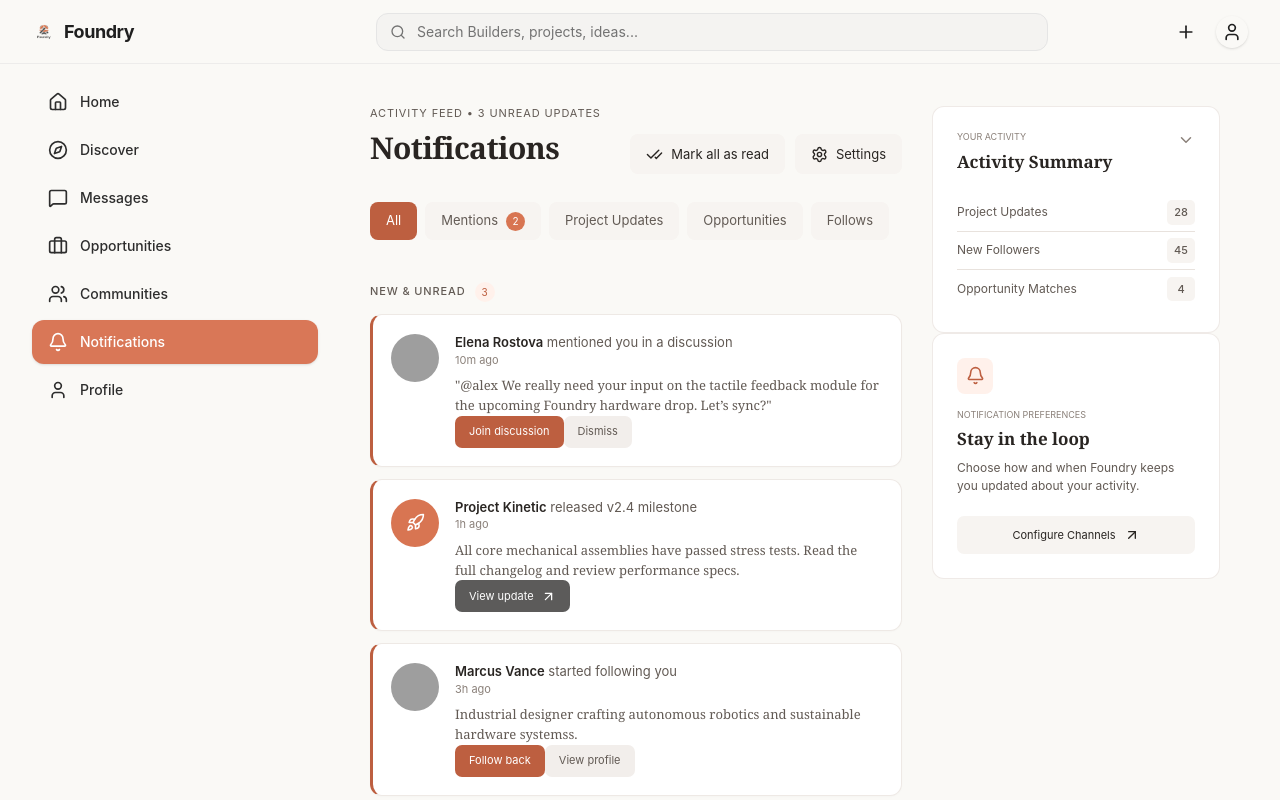
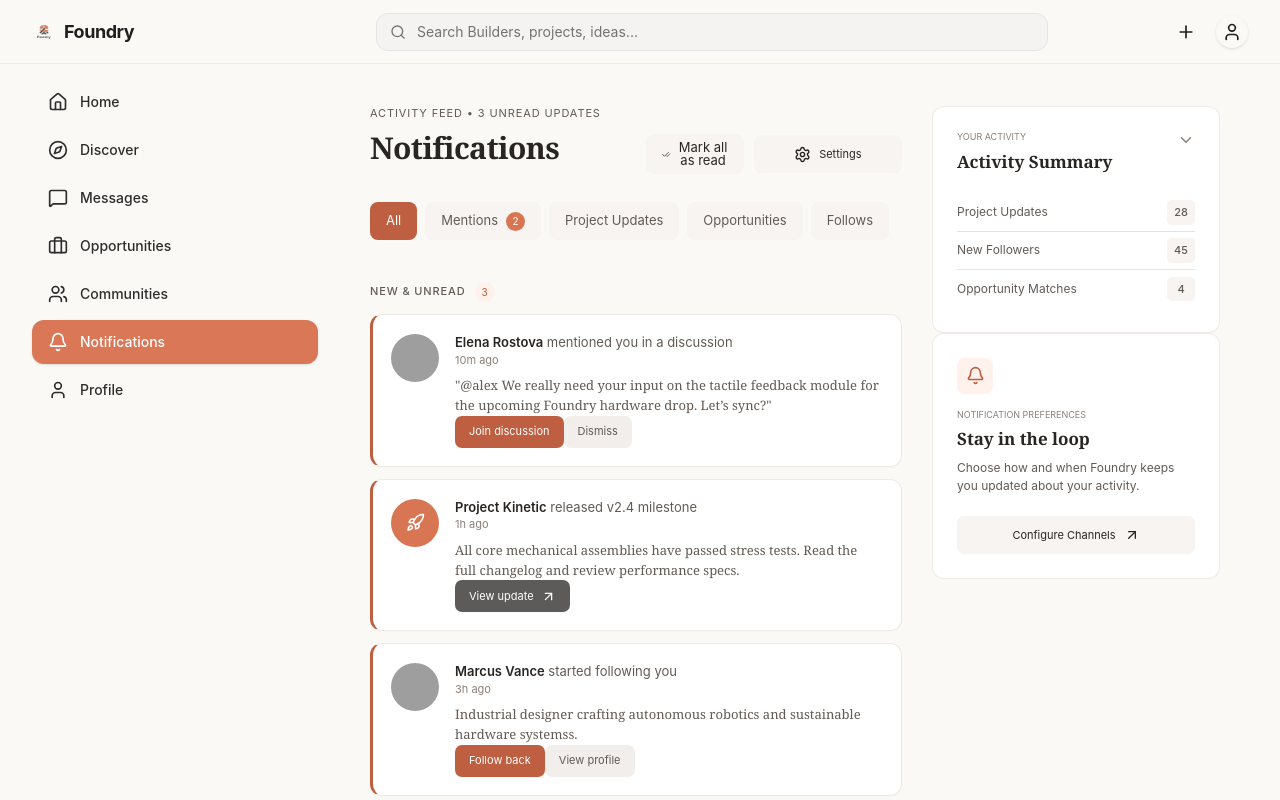
Before and after one commit to TechSage01/Foundry-Frontend, a React (Vite) app: page /notifications in a window 1280 px wide. Shown: the top 800 px of the page. Built offline with nearby package versions, Linux system fonts and the light colour scheme; grey boxes are pictures that could not be loaded.

Commit message:
set up notification settings routing

```diff
--- a/src/App.jsx
+++ b/src/App.jsx
@@ -10,6 +10,7 @@ import Opportunities from "./pages/Opportunities";
 import Communities from "./pages/Communities.jsx";
 import CreateCommunity from "./pages/CreateCommunity.jsx";
 import Notifications from "./pages/Notifications";
+import NotificationSettings from "./pages/NotificationSettings";
 
 export default function App() {
   return (
@@ -31,6 +32,8 @@ export default function App() {
         <Route path="/communities/create" element={<CreateCommunity />} />
 
         <Route path="/notifications" element={<Notifications />} />
+        <Route path="/settings/notifications"element={<NotificationSettings />}
+        />
       </Routes>
     </Router>
   );
--- a/src/pages/Notifications.jsx
+++ b/src/pages/Notifications.jsx
@@ -144,7 +144,10 @@ function Notifications() {
                 <CheckCheck size={17} />
                 Mark all as read
               </button>
-              <Link to="/settings" className="notifications-settings">
+              <Link
+                to="/settings/notifications"
+                className="notification-configure-button"
+              >
                 <Settings size={17} />
                 Settings
               </Link>
@@ -241,15 +244,13 @@ function Notifications() {
               </span>
               <h2>Stay in the loop</h2>
               <p>
-                Choose how and when Foundry keeps you updated about your activity.
+                Choose how and when Foundry keeps you updated about your
+                activity.
               </p>
             </div>
-            <Link
-              to="/settings"
-              className="notification-configure-button"
-              >
-                Configure Channels
-                <ArrowUpRight size={16} />
+            <Link to="/settings" className="notification-configure-button">
+              Configure Channels
+              <ArrowUpRight size={16} />
             </Link>
           </section>
         </aside>
```
Also changed, not shown: src/pages/NotificationSettings.css (added), src/pages/NotificationSettings.jsx (added).
